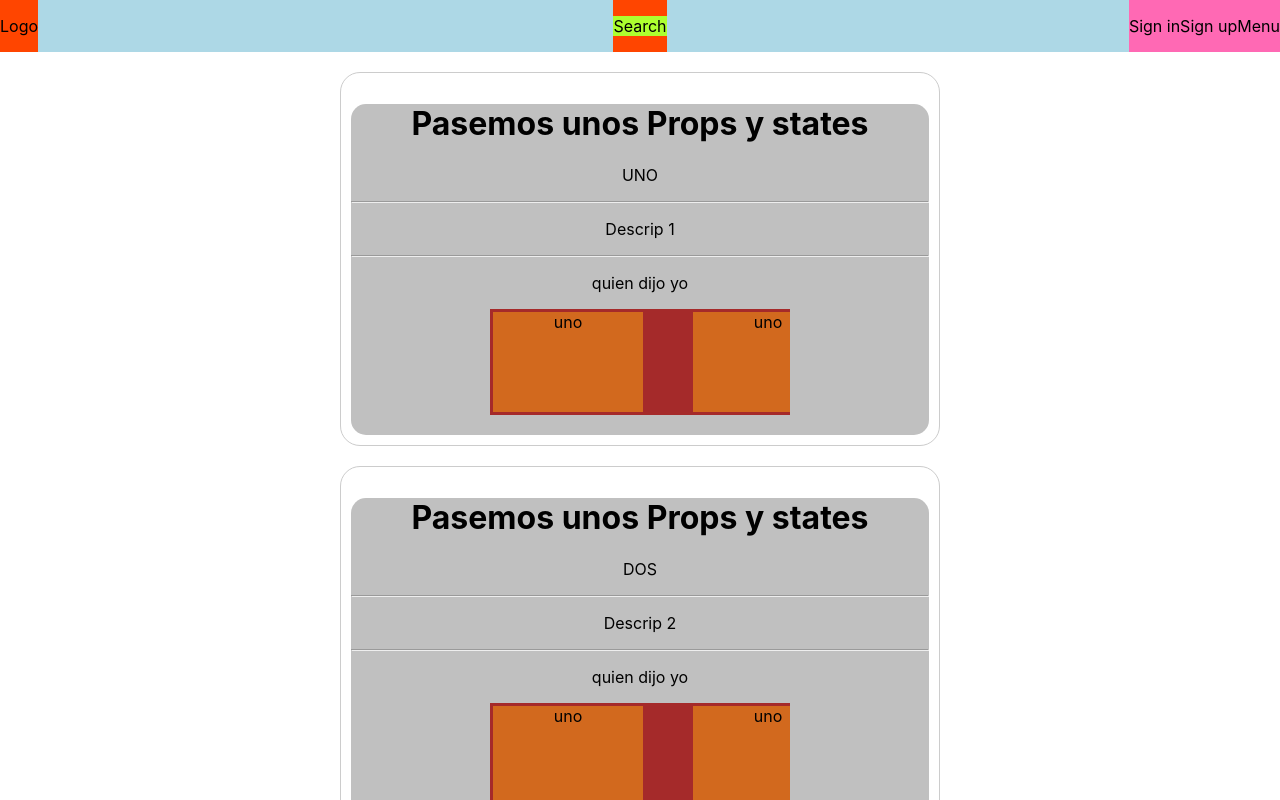
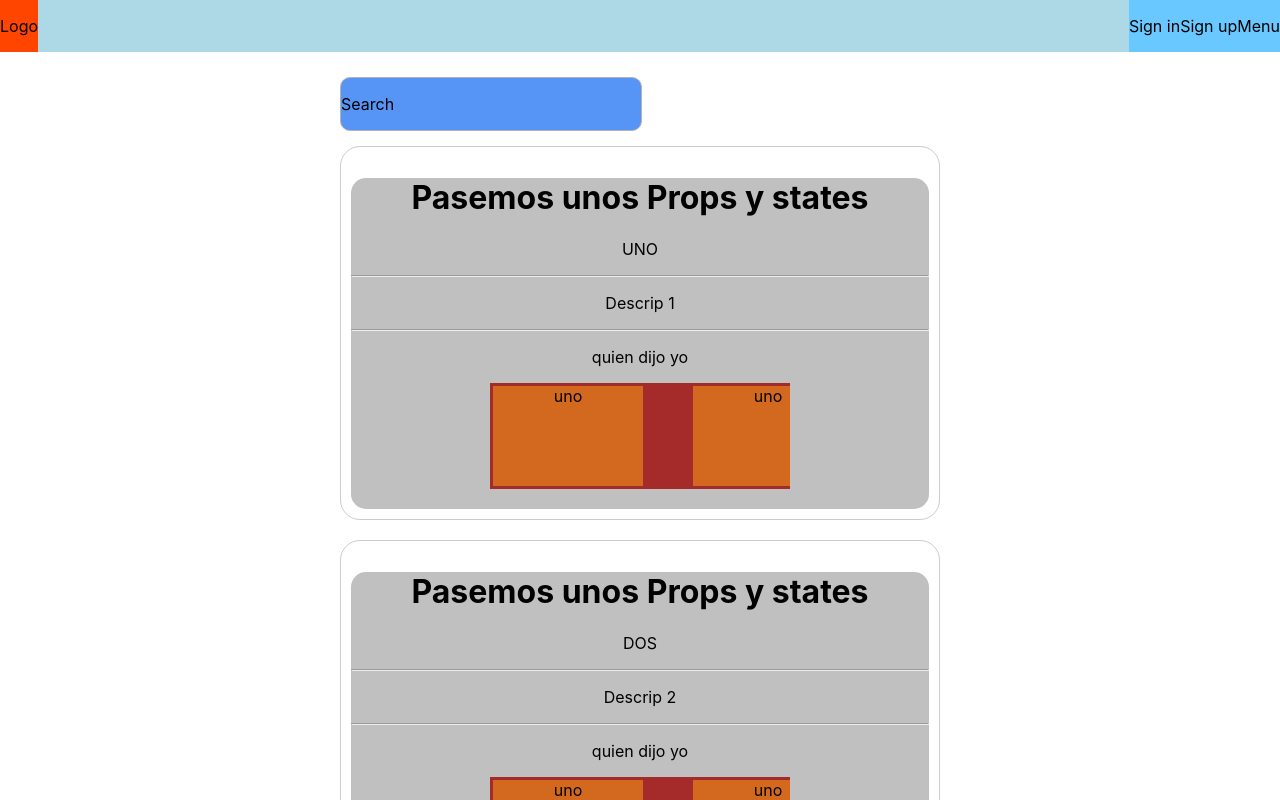
Before and after one commit to Danielprotr/propstating, a React (Create React App) app: page / in a window 1280 px wide. Shown: the top 800 px of the page. Built offline with nearby package versions, Linux system fonts and the light colour scheme.

Commit message:
Search bar component added

```diff
--- a/src/components/Nav.js
+++ b/src/components/Nav.js
@@ -9,12 +9,6 @@ export class Nav extends Component {
                 <div className="Nav__item Logo-container">
                     <div>
                         <p>Logo</p>
-                    </div>
-                </div>
-
-                <div className="Nav__item Search-container">
-                    <div className="Search__bar">
-                        <p>Search</p>
                     </div>
                 </div>
 
--- /dev/null
+++ b/src/components/Search.js
@@ -0,0 +1,19 @@
+import React, { Component } from 'react'
+
+import './styles/Search.css'
+
+export class Search extends Component {
+    render() {
+        return (
+            <div>
+                <div className="Search-container">
+                    <div className="Search__bar">
+                        <p>Search</p>
+                    </div>
+                </div>
+            </div>
+        )
+    }
+}
+
+export default Search
--- a/src/components/styles/Nav.css
+++ b/src/components/styles/Nav.css
@@ -2,7 +2,7 @@
     background: lightblue;
 
     display: grid;
-    grid-template-columns: 1fr 1fr 1fr;
+    grid-template-columns: 1fr 1fr;
     /* gap: 10px; */
     margin: 0;
 }
@@ -17,14 +17,7 @@
     align-self: center;
 }
 
-
-
 .Nav__item:nth-of-type(2) {
-    justify-self: center;
-    align-self: center;
-}
-
-.Nav__item:nth-of-type(3) {
     justify-self: end;
     align-self: center;
 }
@@ -39,15 +32,6 @@
     /* width: 300px; */
 }
 
-.Search-container{
-    background: orangered;
-}
-
-.Search__bar{
-    /* width: 800px; */
-    background: greenyellow;
-    /* margin: 10px; */
-}
 
 .Menu-container{
     background: rgb(101, 3, 131);
@@ -56,7 +40,17 @@
 }
 
 .Menu__items{
+    display: none;
     background: hotpink;
     /* margin: 10px; */
-    display: inline-block;
 }
+
+@media (min-width: 600px){
+
+    .Menu__items{
+        background: rgb(105, 200, 255);
+        /* margin: 10px; */
+        display: inline-block;
+    }
+
+}
--- /dev/null
+++ b/src/components/styles/Search.css
@@ -0,0 +1,33 @@
+
+
+.Search-container{
+    /* background: blue; */
+    margin: auto;
+    padding: 5px;
+}
+
+.Search__bar{
+    background: greenyellow;
+    /* width: 600px; */
+    /* margin: 10px; */
+    border: 1px solid rgb(179, 179, 179);
+    border-radius: 10px;
+}
+
+
+@media (min-width: 600px){
+    .Search-container{
+        /* background: orangered; */
+        margin: auto;
+        width: 600px;
+    }
+
+    .Search__bar{
+        width: 300px;
+        background: rgb(86, 149, 245);
+        /* margin: 10px; */
+    }
+
+
+
+}
--- a/src/pages/Pagina.js
+++ b/src/pages/Pagina.js
@@ -1,8 +1,9 @@
 import React, { Component } from 'react'
 
-import Grid from '../components/Grid';
-import Nav from '../components/Nav';
-import Sidenav from '../components/Sidenav';
+import Grid from '../components/Grid'
+import Nav from '../components/Nav'
+import Sidenav from '../components/Sidenav'
+import Search from '../components/Search'
 
 import './styles/Pagina.css';
 
@@ -15,6 +16,10 @@ export class Pagina extends Component {
                 </div>
 
                 <br/>
+
+                <div className="Page__Search">
+                    <Search />
+                </div>
 
                 <div className="Page__layout-center">
                     <div className="Pagina__Container">
--- a/src/pages/styles/Pagina.css
+++ b/src/pages/styles/Pagina.css
@@ -1,3 +1,9 @@
+/*
+desktop:1200px
+laptop: 1024px
+tablet: 760px
+phone:  480px
+ */
 
 .Page_layout{
 
@@ -10,10 +16,10 @@
 }
 
 .Page__layout-center{
-    /* background: rgb(47, 154, 255); */
     margin: auto;
-    /* padding: 10px; */
     /* max-width: 350px; */
+    padding: 10px;
+    /* background: blue; */
 }
 
 
@@ -34,12 +40,28 @@
     /* grid-column: 1 / span 3; */
 }
 
-@media all and (min-width: 500px){
+@media (min-width: 500px){
+/*
+desktop:1200px
+laptop: 1024px
+tablet: 760px
+phone:  480px
+ */
+
     .Page__layout-center{
         max-width: 600px;
+        /* background: blue;
+        margin: 10px;
+        padding: 10px; */
     }
 
     /* .Pagina__Container{
         grid-template-columns: 1fr 1fr;
     } */
 }
+
+@media (orientation: landscape){
+    body{
+        /* background: blue; */
+    }
+}
```
